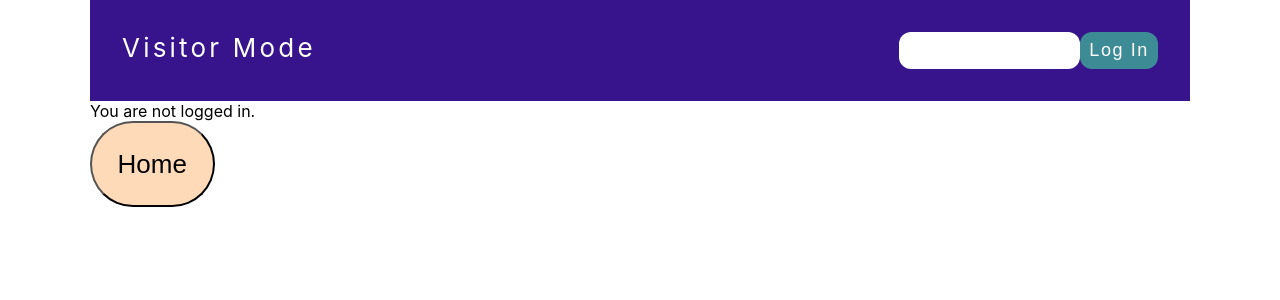
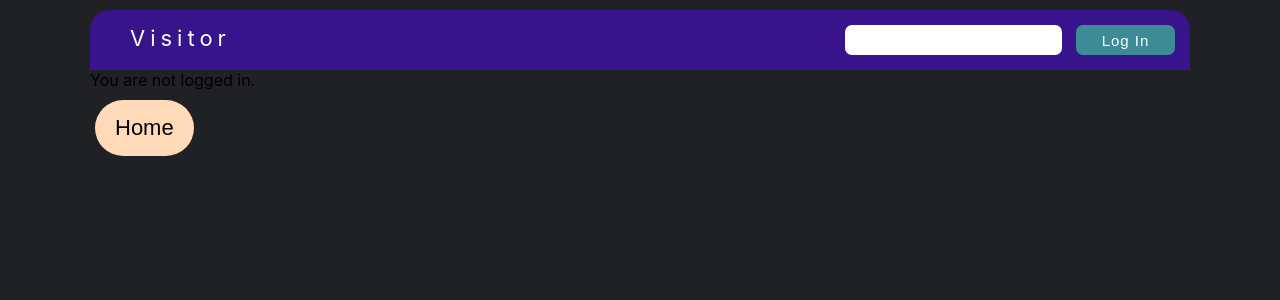
Before and after one commit to chutim/secondary-isolations, a React (Create React App) app in the folder client/: page /error in a window 1280 px wide. Shown: the top 300 px of the page. Built offline with nearby package versions, Linux system fonts and the light colour scheme; no server answers; the HTML template or start-up script is replaced by a standard one.

Commit message:
styling for Home

```diff
--- a/client/public/index.html
+++ b/client/public/index.html
@@ -33,7 +33,7 @@
     -->
     <title>Secondary Isolation Calculator</title>
   </head>
-  <body>
+  <body style="background-color: #202124">
     <noscript>You need to enable JavaScript to run this app.</noscript>
     <div id="root"></div>
     <!--
--- a/client/src/App.css
+++ b/client/src/App.css
@@ -6,6 +6,7 @@
     visibility: hidden;
   }
   #divToPrint {
+    overflow: visible;
     visibility: visible;
   }
 }
@@ -13,7 +14,14 @@
 /* ----------------CONTAINERS--------------- */
 #root {
   width: 1100px;
-  margin: auto;
+  height: 770px;
+  position: absolute;
+  top: 10px;
+  margin-left: auto;
+  margin-right: auto;
+  left: 0;
+  right: 0;
+  border-radius: 20px;
 }
 
 .page {
@@ -22,24 +30,34 @@
   text-align: center;
   align-items: center;
   width: 100%;
+  /* height = root height - root top - (header height + footer height) */
+  height: 620px;
+  background-color: white;
 }
 
 header {
-  background-color: #dfdfdf;
-  min-height: 30vh;
+  background-color: #ffffff;
   width: 100%;
   display: flex;
   flex-direction: column;
   align-items: center;
   justify-content: center;
-  font-size: calc(10px + 2vmin);
+  font-size: 25px;
+  letter-spacing: 2px;
   color: #000000;
 }
 
+.scrollable-body {
+  overflow: auto;
+}
+
 footer {
-  /* bottom: 0; */
-  background-color: #dfdfdf;
+  position: absolute;
+  bottom: 10px;
+  background-color: #37138c;
   width: 100%;
+  border-radius: 0 0 20px 20px;
+  height: 80px;
 }
 
 table,
@@ -50,17 +68,29 @@ td {
 }
 
 /* ----------------TEXT---------------- */
+.page-title {
+  font-size: 28px;
+  font-weight: bold;
+  text-transform: uppercase;
+  padding: 30px;
+}
 
 /* --------------BUTTONS--------------- */
 .nav-button {
-  font-size: calc(10px + 2vmin);
-  border-radius: 100vw;
-  padding: 2vw;
+  font-size: 22px;
+  border: 0px;
+  border-radius: 100px;
+  padding: 15px;
+  padding-left: 20px;
+  padding-right: 20px;
+  margin: 5px;
+  margin-top: 10px;
+  margin-bottom: 10px;
 }
 
 .nav-button:focus {
   outline: none;
-  box-shadow: 0px 0px 10px #01b0db;
+  box-shadow: 0px 0px 10px 3px #7647e4;
 }
 
 .big-input:focus {
@@ -69,7 +99,7 @@ td {
 }
 
 .table-button {
-  background-color: #01b0db;
+  background-color: #6bd6e4;
 }
 
 .home-button {
--- a/client/src/components/CreateOrEdit.js
+++ b/client/src/components/CreateOrEdit.js
@@ -244,7 +244,7 @@ class CreateOrEdit extends Component {
     return (
       <div className="page">
         <header>
-          <h3 className="page-title">
+          <div className="page-title">
             {this.props.match.params.kitID ? (
               <>
                 Edit Kit (
@@ -260,9 +260,9 @@ class CreateOrEdit extends Component {
             ) : (
               "Create Kit"
             )}
-          </h3>
+          </div>
         </header>
-        <div className="create-body">
+        <div className="create-body scrollable-body">
           <div>All fields required.</div>
           <form
             className="create-form"
--- a/client/src/components/Home.css
+++ b/client/src/components/Home.css
@@ -3,17 +3,18 @@
   display: flex;
   flex-wrap: wrap;
   justify-content: center;
-  width: 80vw;
-  background-color: blanchedalmond;
+  width: 100%;
+  background-color: rgb(255, 255, 255);
 }
 
 /* ----------------TEXT---------------- */
-.page-title {
-  margin-bottom: 0;
-}
 
 .home-subtitle {
-  color: #4b4b4b;
+  color: #585858;
+  margin: 0px;
+  font-size: 20px;
+  margin-top: -25px;
+  padding-bottom: 30px;
 }
 
 .miltenyi-link {
@@ -23,10 +24,14 @@
 
 /* --------------BUTTONS--------------- */
 .species-button {
-  font-size: calc(10px + 2vmin);
-  margin: 2vw;
-  padding: 2vw;
-  min-width: 15vw;
-  border-radius: 100vw;
-  background-color: #f5f5dc;
+  font-size: 22px;
+  letter-spacing: 2px;
+  margin: 20px;
+  padding: 15px;
+  padding-left: 25px;
+  padding-right: 25px;
+  min-width: 180px;
+  border-radius: 20px;
+  text-align: center;
+  background-color: #f7f4ff;
 }
--- a/client/src/components/Home.js
+++ b/client/src/components/Home.js
@@ -10,8 +10,8 @@ class Home extends Component {
     return (
       <div className="page">
         <header>
-          <h3 className="page-title">Secondary Isolation Calculator</h3>
-          <h5 className="home-subtitle">
+          <div className="page-title">Secondary Isolation Calculator</div>
+          <div className="home-subtitle">
             For{" "}
             <a
               className="miltenyi-link"
@@ -22,9 +22,9 @@ class Home extends Component {
               Miltenyi Biotec
             </a>{" "}
             Kits
-          </h5>
+          </div>
         </header>
-        <div className="home-container-species-buttons">
+        <div className="home-container-species-buttons scrollable-body">
           {this.props.allSpecies.map(species => (
             <LinkButton
               to="/kits"
--- a/client/src/components/Kits.js
+++ b/client/src/components/Kits.js
@@ -20,9 +20,9 @@ class Kits extends Component {
     return (
       <div className="page">
         <header>
-          <h3 className="page-title">{this.props.currentSpecies}</h3>
+          <div className="page-title">{this.props.currentSpecies} Kits</div>
         </header>
-        <div className="kits-body">
+        <div className="kits-body scrollable-body">
           <div className="kit-section section-positive-selection">
             <h5 className="kit-section-title">Positive Selection</h5>
             <div className="kit-section-list">
@@ -122,10 +122,17 @@ class Kits extends Component {
         </div>
 
         <footer>
+          <button
+            className="nav-button"
+            onClick={() => {
+              this.props.history.goBack();
+            }}
+          >
+            Back
+          </button>
           <LinkButton to="/" className="nav-button home-button">
             Home
           </LinkButton>
-
           <LinkButton
             to="/create"
             className={this.props.loggedIn ? "nav-button" : "logged-out"}
--- a/client/src/components/Login.css
+++ b/client/src/components/Login.css
@@ -3,30 +3,34 @@
   display: flex;
   flex-direction: row;
   justify-content: space-between;
-  padding: 4vmin;
   background-color: #37138c;
+  border-radius: 20px 20px 0 0;
+  height: 60px;
 }
 
 .login-input-container {
-  width: 25%;
+  width: 30%;
   display: flex;
   justify-content: space-between;
+  padding: 15px;
 }
 
 /* ----------------TEXT---------------- */
 .login-mode {
   color: white;
-  font-size: calc(10px + 2vmin);
-  letter-spacing: 0.4vmin;
+  font-size: 22px;
+  letter-spacing: 5px;
+  padding: 15px;
+  padding-left: 40px;
 }
 
 .login-input {
-  width: 62%;
-  padding: 1vmin;
-  border: 1vmin;
-  border-radius: 1.5vmin;
-  font-size: calc(10px + 1vmin);
-  padding-left: 1.5vmin;
+  width: 60%;
+  padding: 7px;
+  border: 0px;
+  border-radius: 7px;
+  font-size: 14px;
+  padding-left: 12px;
 }
 
 .login-input:focus {
@@ -37,12 +41,12 @@
 /* --------------BUTTONS--------------- */
 .login-button {
   width: 30%;
-  font-size: calc(10px + 1vmin);
-  padding: 1vmin;
-  border: 1vmin;
-  border-radius: 1.5vmin;
+  font-size: 15px;
+  padding: auto;
+  border: 0px;
+  border-radius: 7px;
   color: white;
-  letter-spacing: 0.2vmin;
+  letter-spacing: 1px;
 }
 
 .login-button:focus {
--- a/client/src/components/Login.js
+++ b/client/src/components/Login.js
@@ -72,7 +72,7 @@ class Login extends Component {
     return (
       <div className="login-container">
         <div className="login-mode">
-          {this.props.loggedIn ? "Full Access Mode" : "Visitor Mode"}
+          {this.props.loggedIn ? "Full Access" : "Visitor"}
         </div>
         <div className="login-input-container">
           <input
--- a/client/src/components/Table.js
+++ b/client/src/components/Table.js
@@ -54,8 +54,8 @@ class Table extends Component {
             //if the constant is for time, a spin, or the final wash, just render it
             if (
               constant[1].includes("min") ||
-              constant[1].includes("times X mL") ||
-              constant[1].includes("g X min")
+              constant[1].includes("times x mL") ||
+              constant[1].includes("g x min")
             ) {
               return <td key={idx}>{constant[2]}</td>;
             }
@@ -83,7 +83,7 @@ class Table extends Component {
   render() {
     return (
       <div className="page">
-        <div className="groups-container" id="divToPrint">
+        <div className="groups-container scrollable-body" id="divToPrint">
           {/* generate a new table group for each species */}
           {this.props.arrayedKitData.map(speciesGroup => (
             <div className="tables-container" key={speciesGroup[0]}>
```
